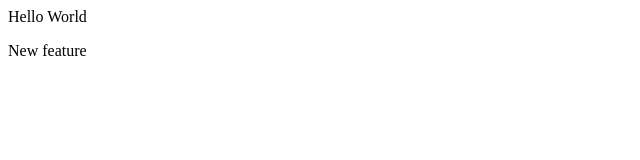
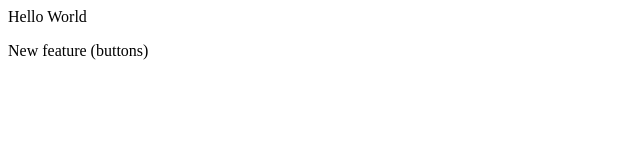
Before and after one commit to Dhruv140606/Demo, a plain HTML site: page index.html in a window 1280 px wide. Shown: the full height of the page, 0-640 px from the left. Drawn offline with Linux system fonts and the light colour scheme.

```diff
--- a/index.html
+++ b/index.html
@@ -1,2 +1,2 @@
 <p>Hello World</p>
-<p>New feature</p>
+<p>New feature (buttons)</p>
```
